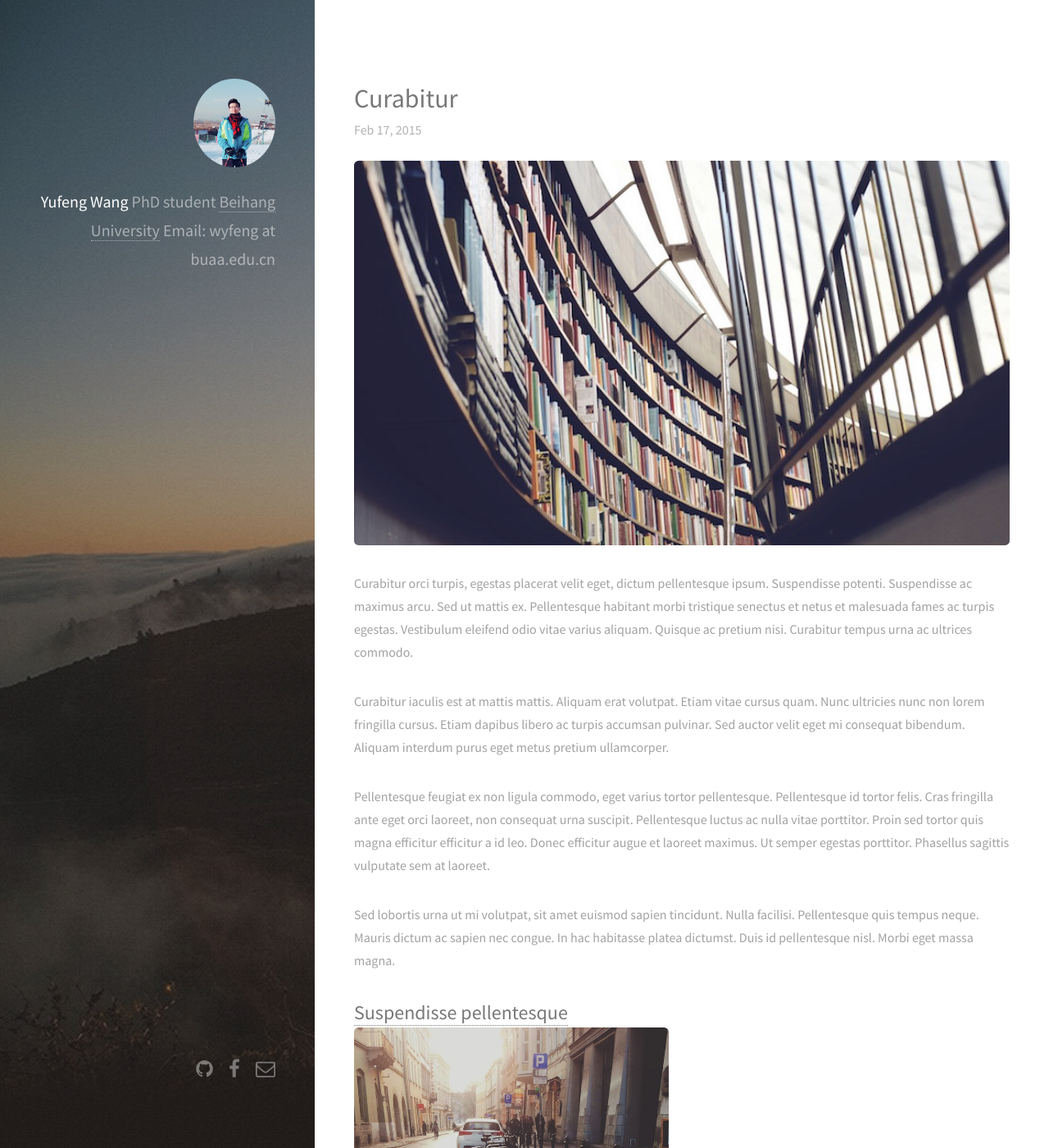
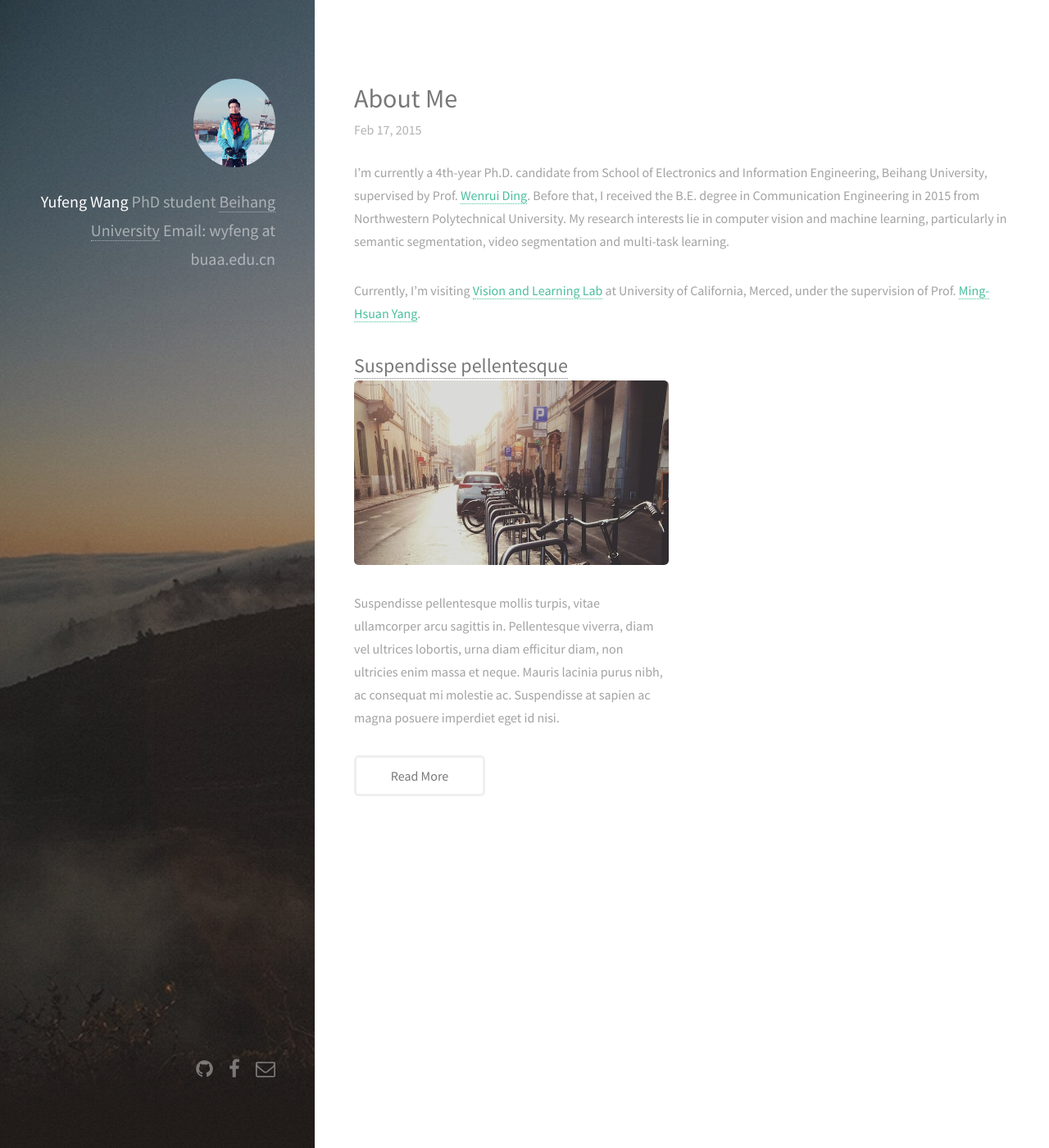
Before and after one commit to wyfeng1020/wyfeng1020.github.io, a Jekyll site: the page built from _posts/2015-02-17-curabitur.markdown, in a window 1280 px wide and 1400 px high. Shown: the whole window at 82% size. Built offline with Jekyll 4.4.1, drawn with Linux system fonts in a browser that asks for light colours; nearby versions of some CDN libraries.

Commit message:
Update 2015-02-17-curabitur.markdown

```diff
--- a/_posts/2015-02-17-curabitur.markdown
+++ b/_posts/2015-02-17-curabitur.markdown
@@ -1,10 +1,8 @@
 ---
 layout: post
+title: About Me
 ---
-<img src="/images/fulls/03.jpg" class="fit image"> Curabitur orci turpis, egestas placerat velit eget, dictum pellentesque ipsum. Suspendisse potenti. Suspendisse ac maximus arcu. Sed ut mattis ex. Pellentesque habitant morbi tristique senectus et netus et malesuada fames ac turpis egestas. Vestibulum eleifend odio vitae varius aliquam. Quisque ac pretium nisi. Curabitur tempus urna ac ultrices commodo.
+I'm currently a 4th-year Ph.D. candidate from School of Electronics and Information Engineering, Beihang University, supervised by Prof. <a href="http://www.ee.buaa.edu.cn/info/1040/1172.htm">Wenrui Ding</a>. Before that, I received the B.E. degree in Communication Engineering in 2015 from Northwestern Polytechnical University.
+My research interests lie in computer vision and machine learning, particularly in semantic segmentation, video segmentation and multi-task learning.
 
-Curabitur iaculis est at mattis mattis. Aliquam erat volutpat. Etiam vitae cursus quam. Nunc ultricies nunc non lorem fringilla cursus. Etiam dapibus libero ac turpis accumsan pulvinar. Sed auctor velit eget mi consequat bibendum. Aliquam interdum purus eget metus pretium ullamcorper.
-
-Pellentesque feugiat ex non ligula commodo, eget varius tortor pellentesque. Pellentesque id tortor felis. Cras fringilla ante eget orci laoreet, non consequat urna suscipit. Pellentesque luctus ac nulla vitae porttitor. Proin sed tortor quis magna efficitur efficitur a id leo. Donec efficitur augue et laoreet maximus. Ut semper egestas porttitor. Phasellus sagittis vulputate sem at laoreet.
-
-Sed lobortis urna ut mi volutpat, sit amet euismod sapien tincidunt. Nulla facilisi. Pellentesque quis tempus neque. Mauris dictum ac sapien nec congue. In hac habitasse platea dictumst. Duis id pellentesque nisl. Morbi eget massa magna.
+Currently, I'm visiting <a href="http://vllab.ucmerced.edu/">Vision and Learning Lab</a> at University of California, Merced, under the supervision of Prof. <a href="http://faculty.ucmerced.edu/mhyang/">Ming-Hsuan Yang</a>.
```
